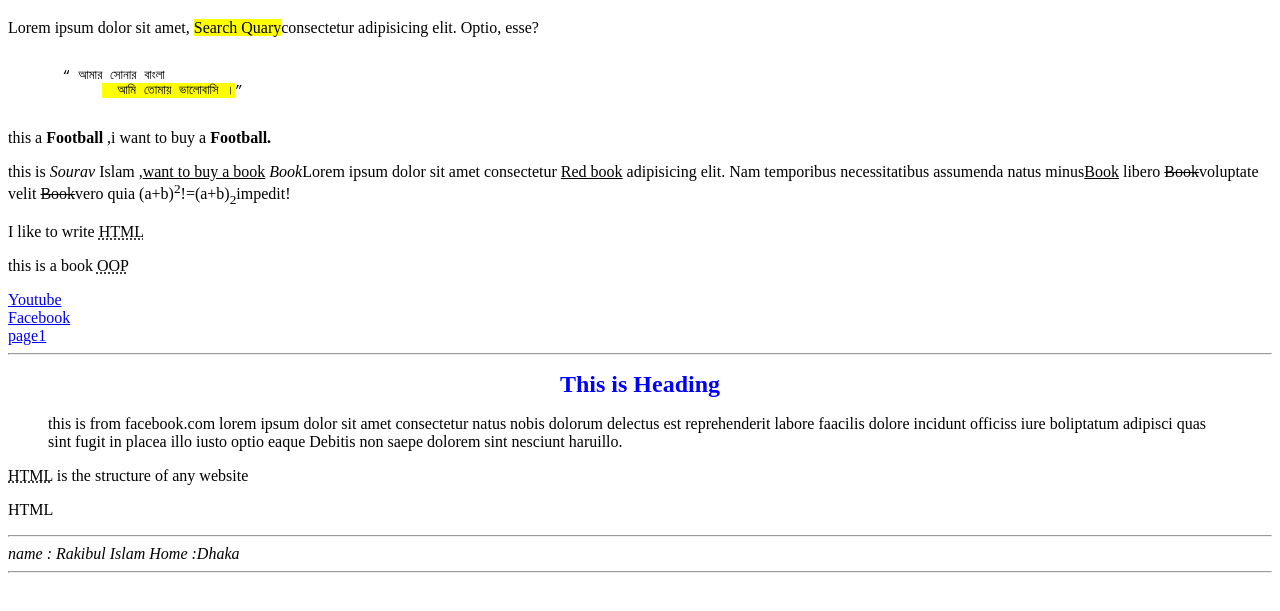
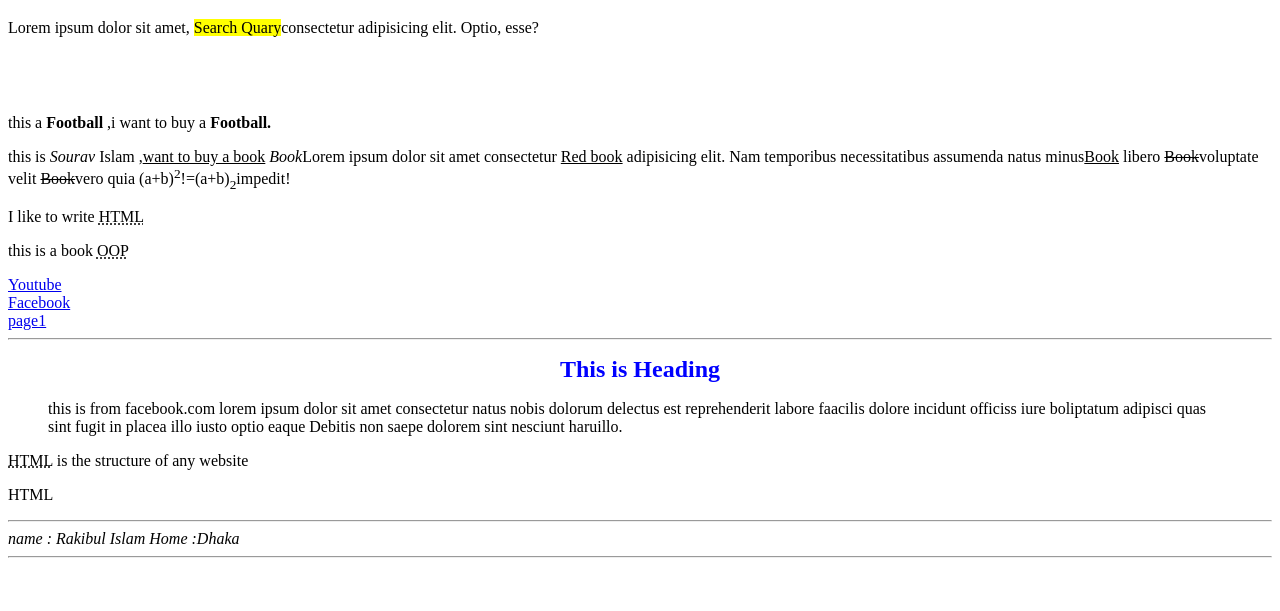
Before and after one commit to sourav-islam/HTML-CSS-Practice, a plain HTML site: page HTML/html.html in a window 1280 px wide. Shown: the part 61-672 px from the top of the page. Drawn offline with Linux system fonts and the light colour scheme.

Commit message:
amr sonar bangle modified

```diff
--- a/HTML/html.html
+++ b/HTML/html.html
@@ -13,8 +13,8 @@
 
     <pre>
 
-       <q> আমার সোনার বাংলা
-            <mark>  আমি তোমায় ভালোবাসি ।</mark></q>
+       <!-- <q> আমার সোনার বাংলা
+            <mark>  আমি তোমায় ভালোবাসি ।</mark></q> -->
     </pre>
     <!-- Text Formatting-->
       <p>this a <strong>Football</strong> ,i want to buy a <b>Football.</b> </p>
```
